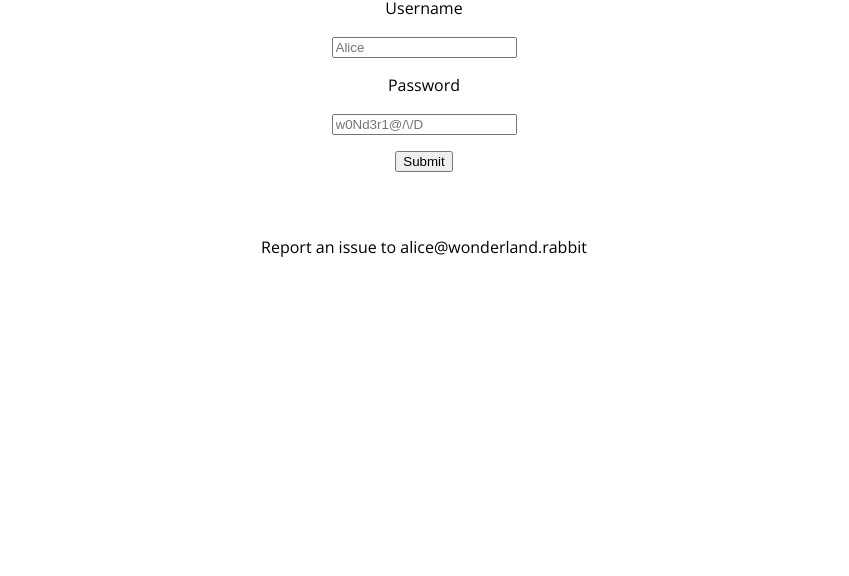
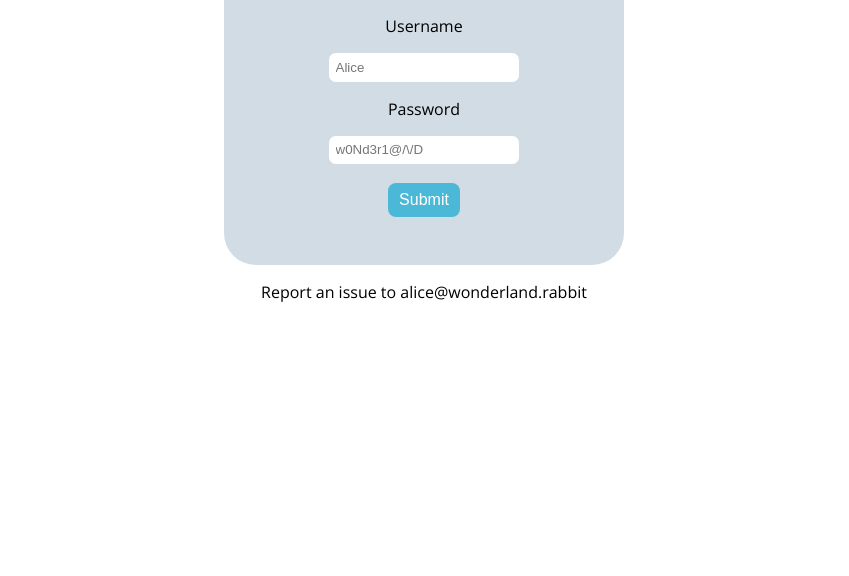
Before and after one commit to thinkful-c11/full-stack-capstone-avi-sonja, a website: page public/login.html in a window 1280 px wide. Shown: the part 224-800 px from the top of the page, without its empty margins (216-1065 px from the left). Drawn offline with nearby package versions, Linux system fonts and the light colour scheme.

Commit message:
Styling on login page

```diff
--- a/public/css/main.css
+++ b/public/css/main.css
@@ -17,7 +17,7 @@ header h1{
     font-weight: 300;
 }
 .login-form h2{
-    margin-top: -1em;
+    margin-top: -.5em;
     text-align: center;
     font-size: 2.3em;
     font-family: 'Open Sans', sans-serif;
@@ -26,10 +26,28 @@ header h1{
 .login-form{
     padding: 3em;
     box-sizing: border-box;
+    background: #d1dce5;
+    width: 25em;
+    margin-left: auto;
+    margin-right: auto;
+    border-radius: 2em;
 }
 .login-form label{
     display: block;
     margin: 1em;
+}
+#user-username,#user-password{
+    border-radius: .5em;
+    border: none;
+    padding: .5em;
+}
+#submit-button{
+    border: none;
+    background: #4bb8d8;
+    color: white;
+    border-radius: .5em;
+    padding: .5em .7em;
+    font-size: 1em;
 }
 .add-user-form label{
     display: block;
--- a/public/login.html
+++ b/public/login.html
@@ -27,7 +27,7 @@
               <label for="password-form">Password</label>
               <input type="password" name="user-password" id="user-password" placeholder="w0Nd3r1@/\/D" required/>
               <!-- SUBMIT TO LOG IN BUTTON -->
-              <button type="submit" formaction="/login/">Submit</button>
+              <button type="submit" id="submit-button" formaction="/login/">Submit</button>
             </form>
         </body>
     </div>
```
